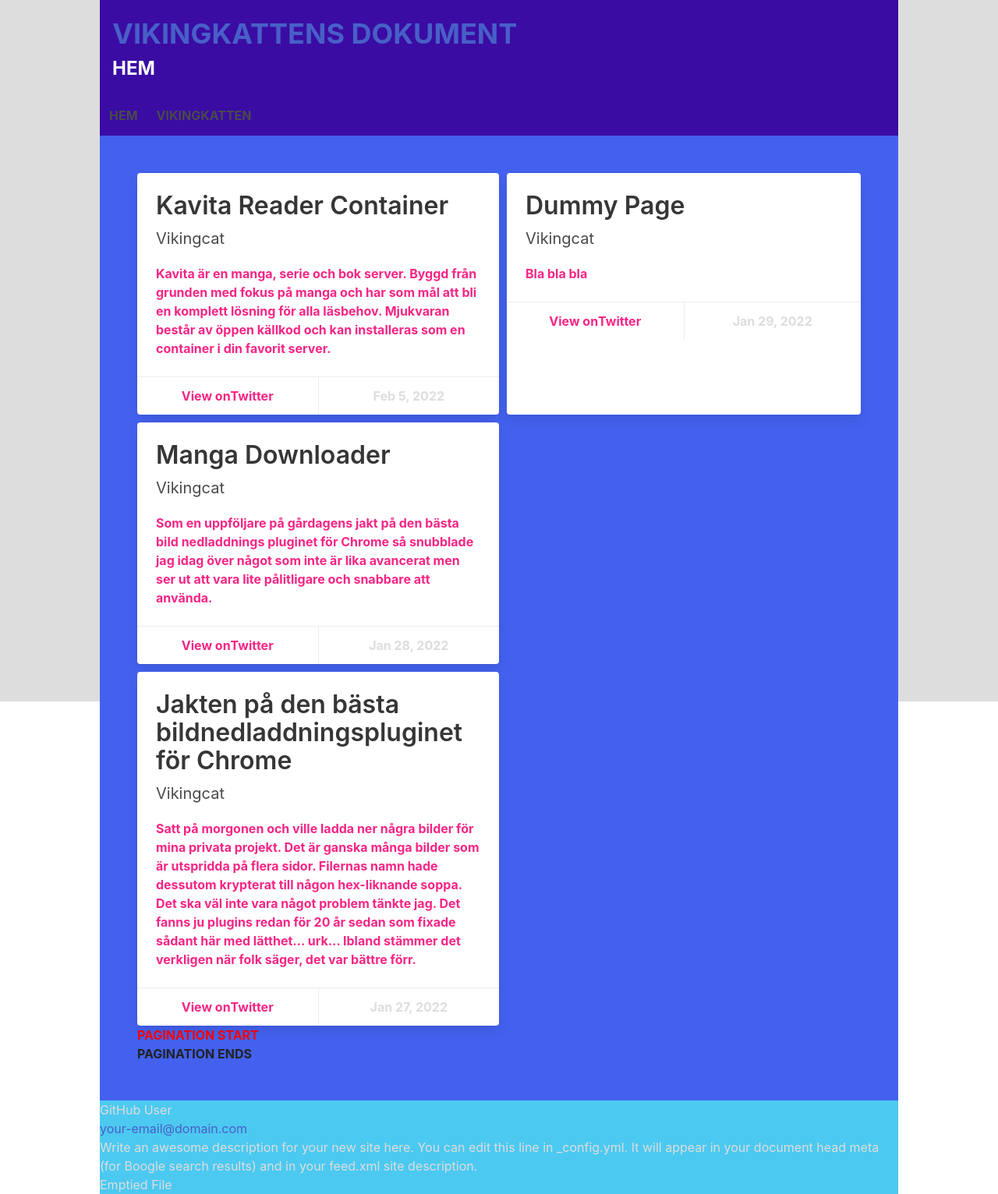
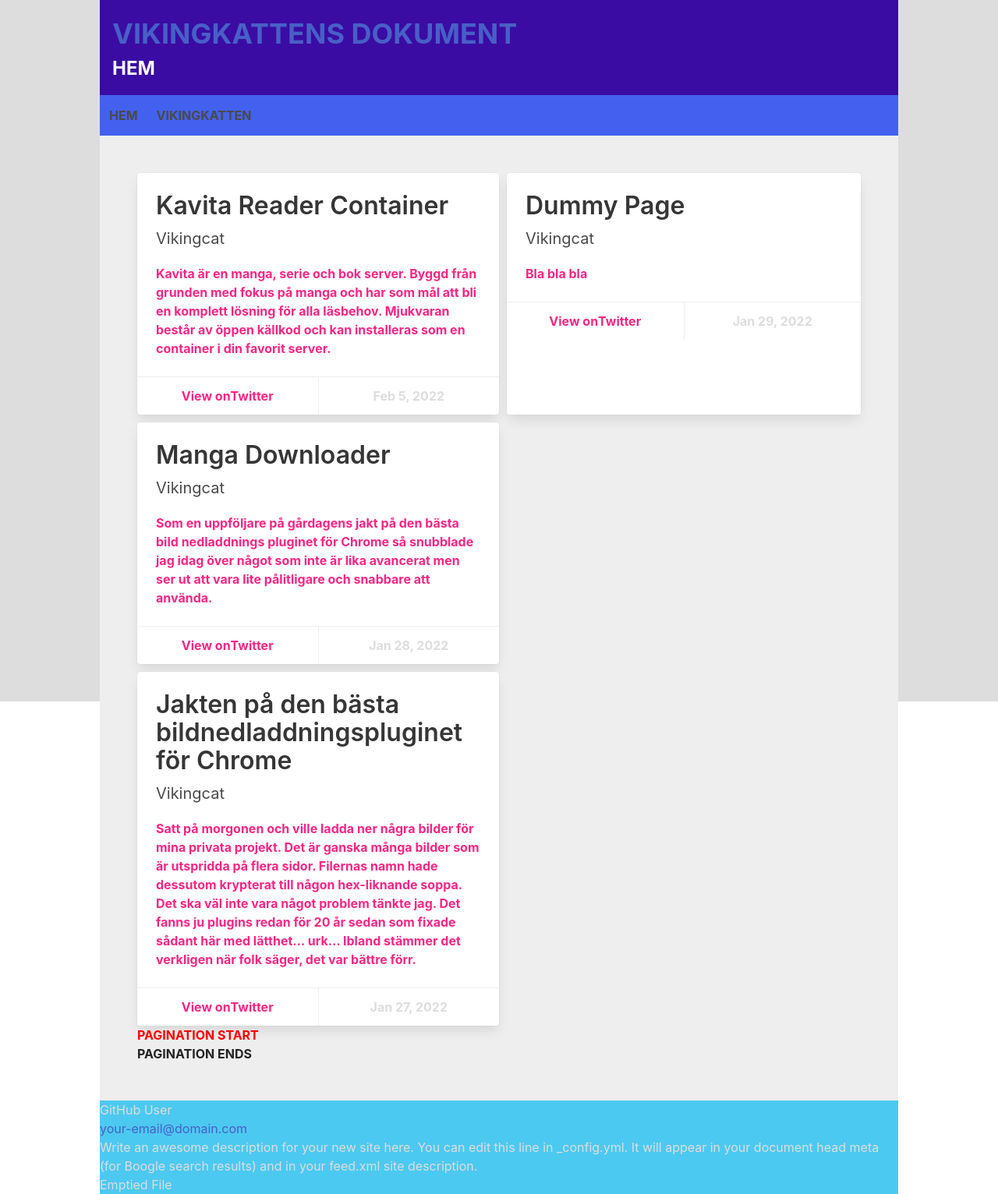
Before and after one commit to viking-cat/dokument, a Jekyll site: the page built from index.html, in a window 1280 px wide. Shown: the whole page at 78% size. Built offline with Jekyll 4.4.1, drawn with Linux system fonts in a browser that asks for light colours.

Commit message:
Update colors.scss

```diff
--- a/_sass/colors.scss
+++ b/_sass/colors.scss
@@ -1,7 +1,9 @@
 $color-background: #DDDDDD;
 $color-head-primary: #3A0CA3;
-$color-head-secondary: #3A0CA3;
-$color-main: #4361EE;
+/*$color-head-secondary: #3A0CA3;
+$color-main: #4361EE;*/
+$color-head-secondary: #4361EE;
+$color-main: #EEEEEE;
 $color-foot: #4CC9F0;
 $color-headlines: #7209B7;
 $color-links: #F72585;
```
